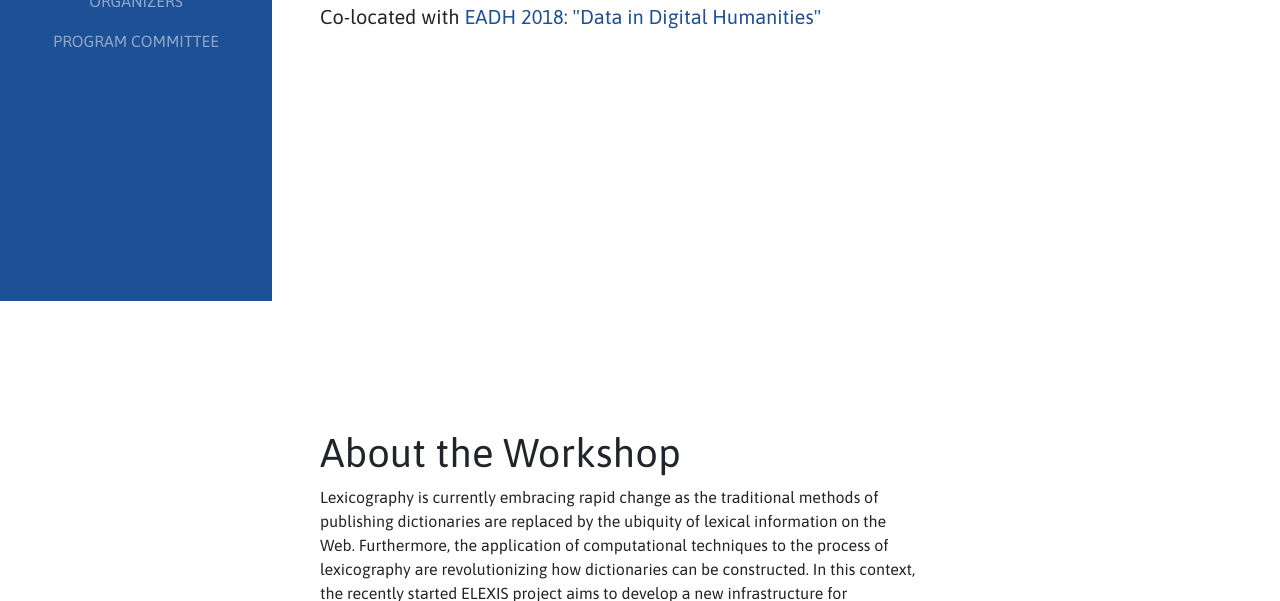
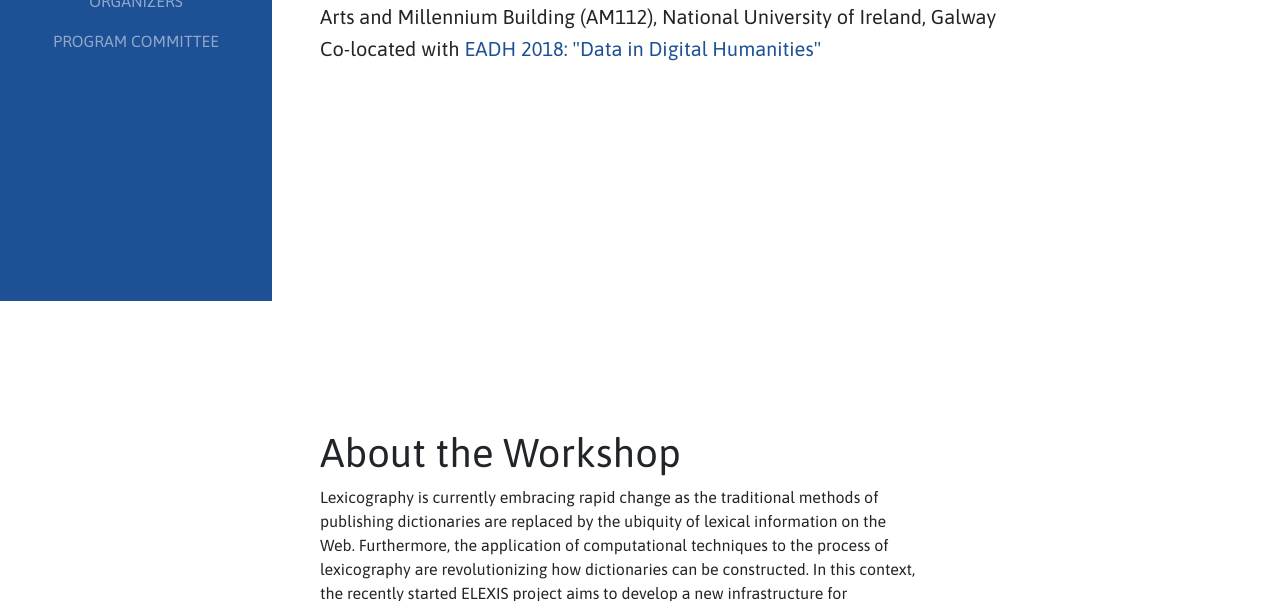
Before and after one commit to jmccrae/lexdhai, a plain HTML site: page index.html in a window 1280 px wide. Shown: the part 499-1100 px from the top of the page. Drawn offline with nearby package versions, Linux system fonts and the light colour scheme.

Commit message:
Add location

```diff
--- a/index.html
+++ b/index.html
@@ -151,6 +151,7 @@ a {
                 <div class="mycolwide" style="margin-top:20rem;">
                     <h1>Workshop on <span class="blue">eLexicography</span>: Between <span class="yellow">Digital Humanities</span> and <span class="yellow">Artificial Intelligence</span></h1>
                     <h5>6<sup>th</sup> December, Galway, Ireland</h5>
+                    <h5>Arts and Millennium Building (AM112), National University of Ireland, Galway</h5>
                     <h5>Co-located with <a href="https://eadh2018eadh.wordpress.com/">EADH 2018: "Data in Digital Humanities"</a></h5>
                 </div>
             </section>
```
